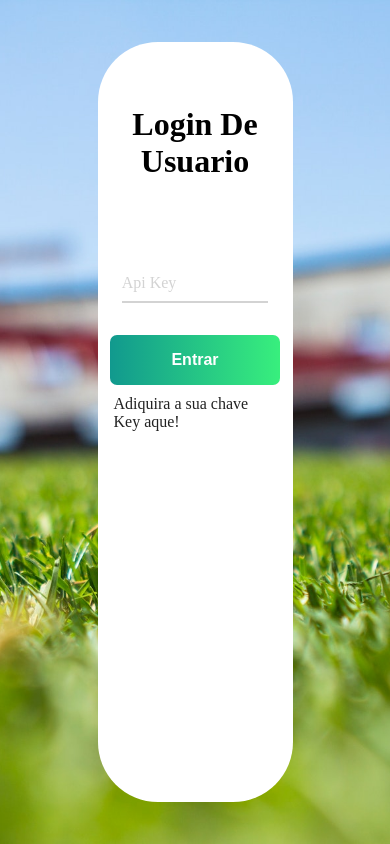
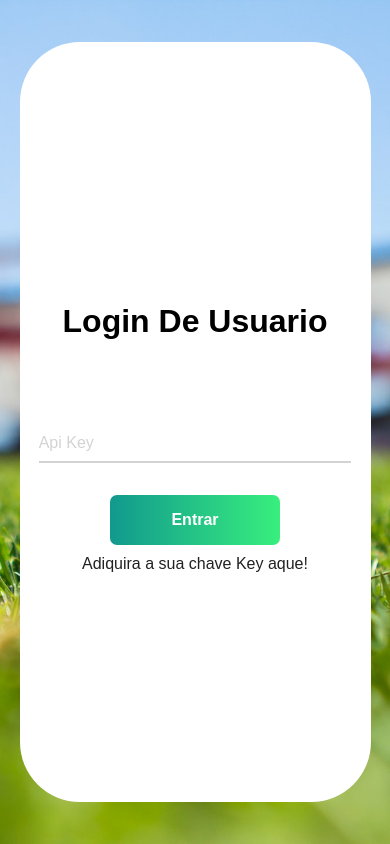
Before and after one commit to JoaoEduardo10/my-team, a React app: page /login in a window 390 px wide. Built offline with nearby package versions, Linux system fonts and the light colour scheme; no server answers; the HTML template or start-up script is replaced by a standard one.

Commit message:
feat(Login): ajust media query

```diff
--- a/src/components/login/styles.ts
+++ b/src/components/login/styles.ts
@@ -33,7 +33,9 @@ export const Form = styled.form`
 
     ${theme.media_screen_size.phone} {
       height: 90%;
-      justify-content: start;
+      width: 90%;
+      justify-content: center;
+      padding-top: 0;
     }
 
     a {
@@ -73,7 +75,7 @@ export const ConteinerInput = styled.div`
     }
 
     ${theme.media_screen_size.phone} {
-      width: 90%;
+      width: 98%;
 
       ${Input} {
         width: 100%;
--- a/src/styles/globals-styles.ts
+++ b/src/styles/globals-styles.ts
@@ -13,5 +13,6 @@ html {
 
 body {
   font-size: 1.6rem;
+  font-family: Arial, Helvetica, sans-serif;
 }
 `;
```
